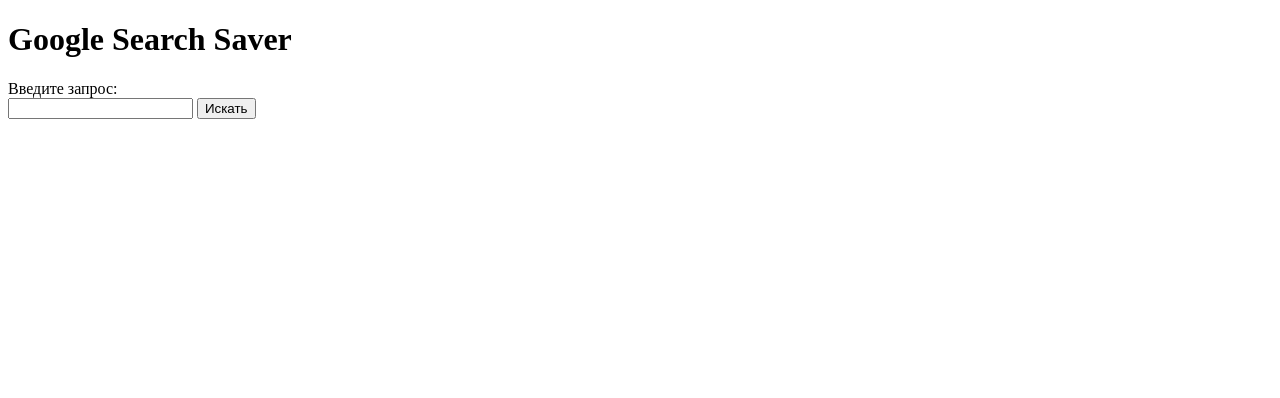
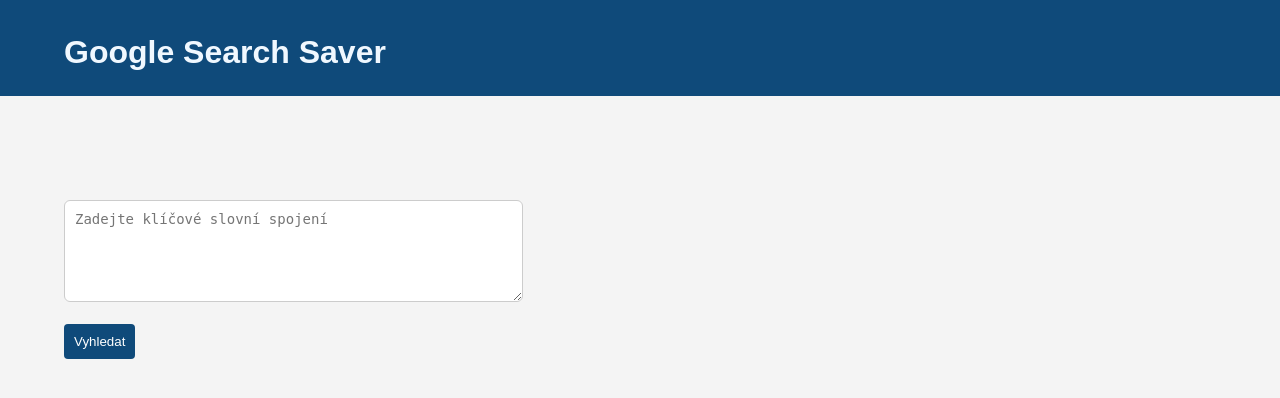
Before and after one commit to Tigra1/INIZIO_test4, a Flask app: page / in a window 1280 px wide. Shown: the top 398 px of the page. Run offline with Flask 3, Linux system fonts and the light colour scheme.

Commit message:
Update index.html

```diff
--- a/templates/index.html
+++ b/templates/index.html
@@ -4,13 +4,61 @@
     <meta charset="UTF-8">
     <meta name="viewport" content="width=device-width, initial-scale=1.0">
     <title>Google Search Saver</title>
+    <style>
+
+    .button {
+        padding: 10px;
+        background-color: #0f4a7a;
+        color: #fff;
+        border: none;
+        border-radius: 4px;
+        cursor: pointer;
+    }
+    .button:hover {
+        background-color: #0a2d4b;
+    }
+    .top-menu-sale {
+        background: #0f4a7a;
+        display: flex;
+        height: 70px;
+        color: aliceblue;
+        padding: 1%;
+        position: absolute;
+        width: 100%;
+        top: 0;
+        left: 0;
+    }
+    body{
+        font-family: 'Arial', sans-serif;
+        margin: 0;
+        padding: 0;
+        background-color: #f4f4f4;
+        color: #333;
+    }
+    h1 {
+        margin-left: 4%;
+    }
+    .bbody {
+        position: absolute;
+        top: 25%;
+        left: 5%;
+    }
+    textarea {
+        padding: 10px;
+        font-size: 14px;
+        border: 1px solid #ccc;
+        border-radius: 6px;
+    }
+    </style>
 </head>
 <body>
-    <h1>Google Search Saver</h1>
-    <form action="/search" method="post">
-        <label for="query">Введите запрос:</label><br>
-        <input type="text" id="query" name="query" required>
-        <button type="submit">Искать</button>
-    </form>
+    <div class="top-menu-sale">
+        <h1>Google Search Saver</h1>
+    </div>
+        <form action="/search" method="post" class="bbody">
+
+            <textarea id="query" name="query" required rows="5" cols="50" placeholder="Zadejte klíčové slovní spojení"></textarea><br><br>
+            <button type="submit" class="button">Vyhledat</button>
+        </form>
 </body>
 </html>
```
